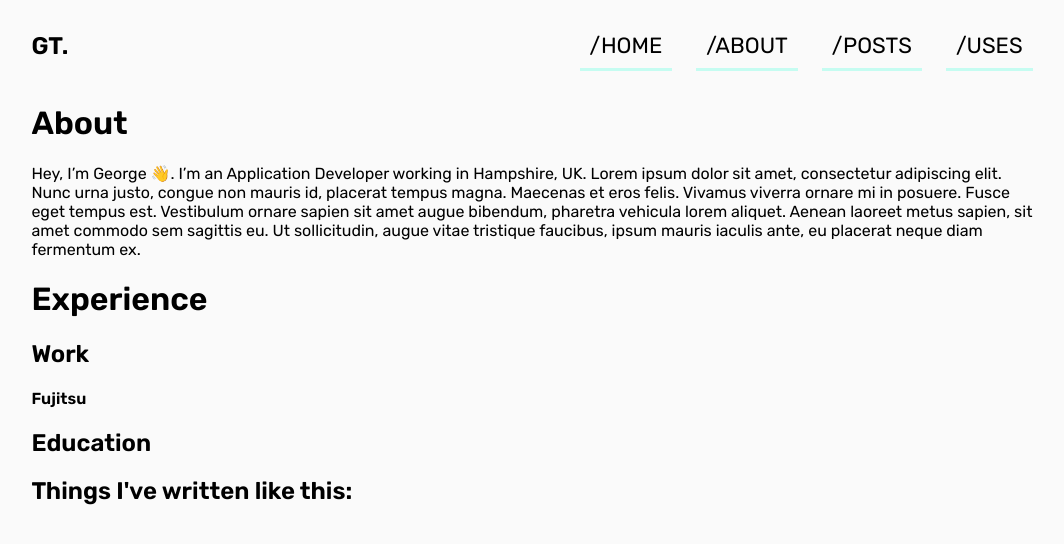
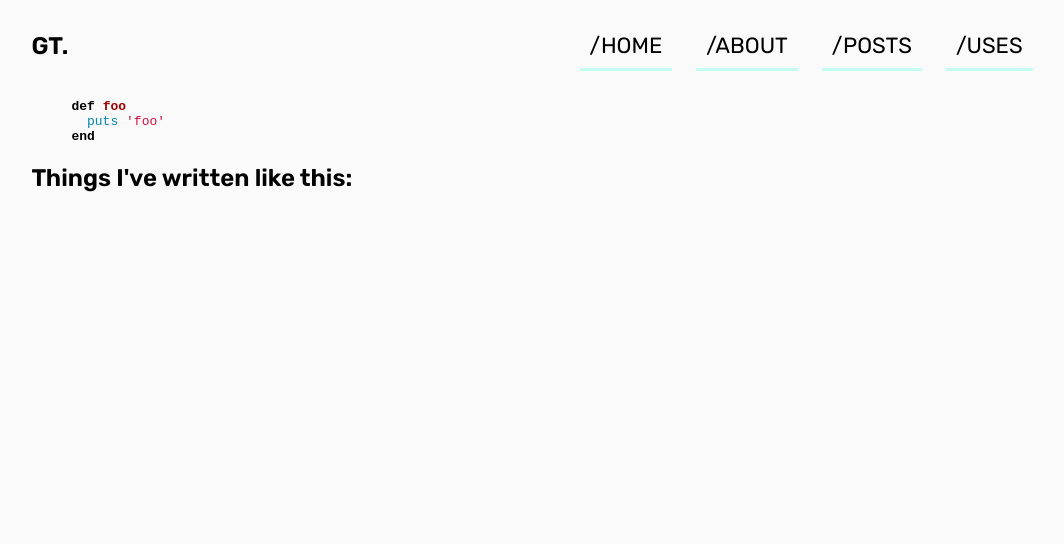
Before and after one commit to georgepstaylor/gpst, a Jekyll site: the page built from _posts/2021-01-27-Webhooks for automation.md, in a window 1280 px wide. Shown: the top 544 px of the page, without its empty margins (103-1167 px from the left). Built offline with Jekyll 4.4.1, drawn with Linux system fonts in a browser that asks for light colours; nearby versions of some CDN libraries.

Commit message:
highlights test

```diff
--- a/_posts/2021-01-27-Webhooks for automation.md
+++ b/_posts/2021-01-27-Webhooks for automation.md
@@ -8,14 +8,8 @@ tag_colors:
 ---
 
 
-# About
-
-Hey, I’m George 👋. I’m an Application Developer working in Hampshire, UK. Lorem ipsum dolor sit amet, consectetur adipiscing elit. Nunc urna justo, congue non mauris id, placerat tempus magna. Maecenas et eros felis. Vivamus viverra ornare mi in posuere. Fusce eget tempus est. Vestibulum ornare sapien sit amet augue bibendum, pharetra vehicula lorem aliquet. Aenean laoreet metus sapien, sit amet commodo sem sagittis eu. Ut sollicitudin, augue vitae tristique faucibus, ipsum mauris iaculis ante, eu placerat neque diam fermentum ex.
-
-# Experience
-
-## Work
-
-#### Fujitsu
-
-## Education
+{% highlight ruby %}
+def foo
+  puts 'foo'
+end
+{% endhighlight %}
```
